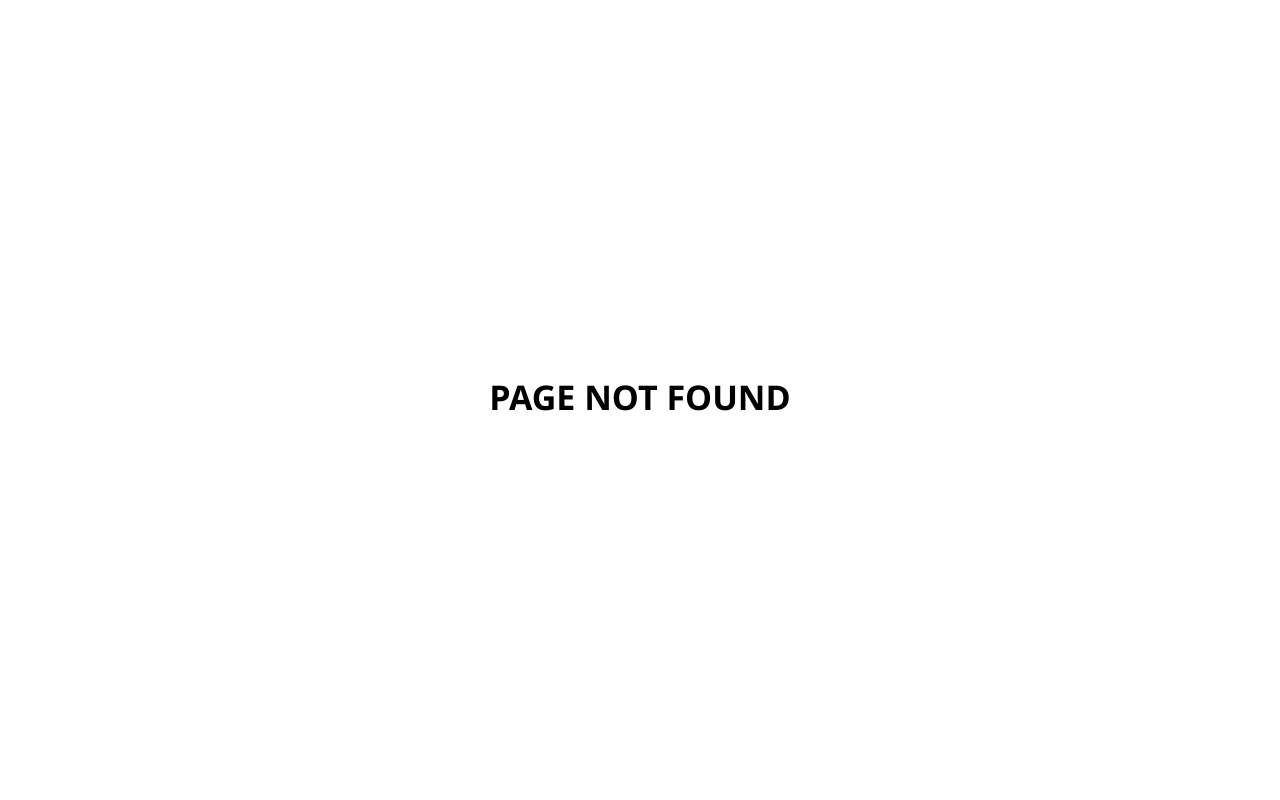
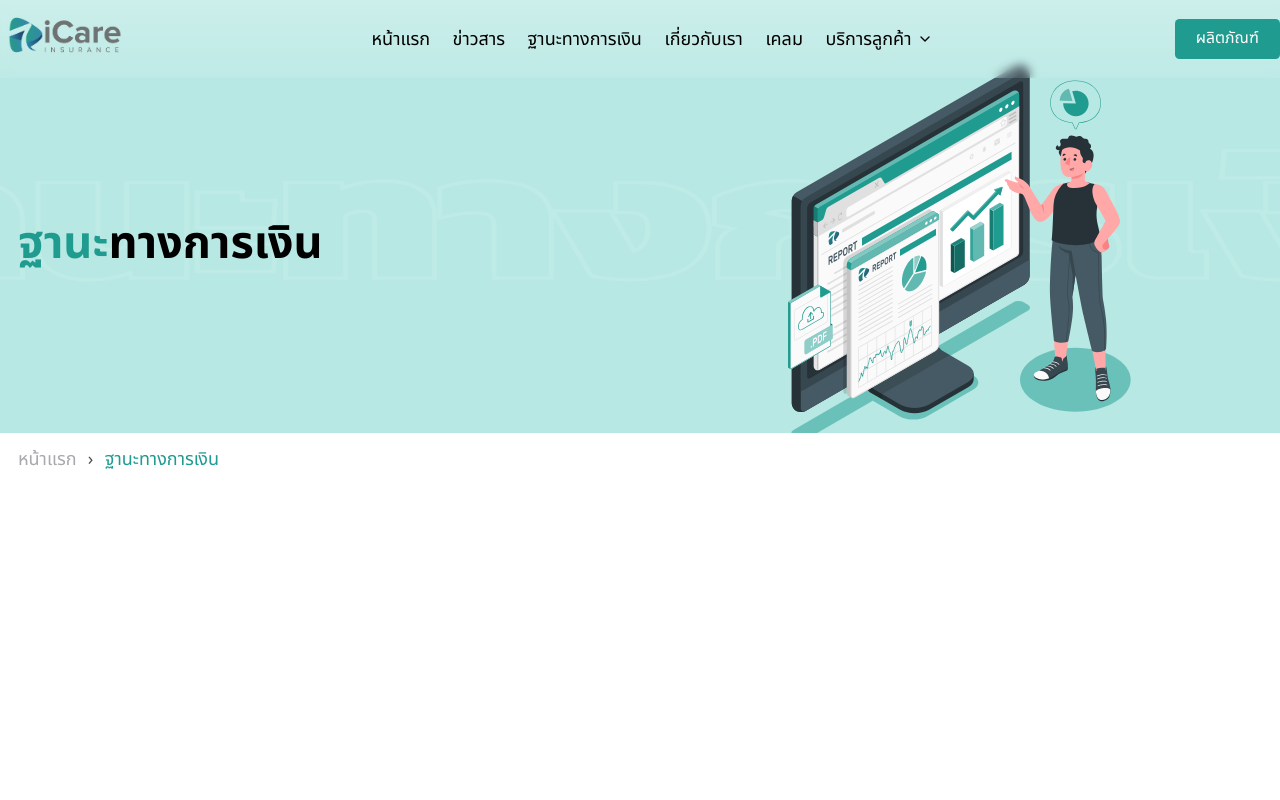
Before and after one commit to natthapong-t/corporate-website-demo, a Next.js app: page /status in a window 1280 px wide. Before the commit this address had no page. Shown: the top 800 px of the page. Built offline with nearby package versions, Linux system fonts and the light colour scheme; a web font is replaced by a local one.

Commit message:
fix: fix header resizing unintentionally

```diff
--- a/app/layout.tsx
+++ b/app/layout.tsx
@@ -1,4 +1,5 @@
 import '@mantine/core/styles.css';
+import '../public/global.css';
 
 import React from 'react';
 import { ColorSchemeScript, mantineHtmlProps, MantineProvider } from '@mantine/core';
--- a/app/page.tsx
+++ b/app/page.tsx
@@ -1,4 +1,3 @@
-import '../public/global.css';
 
 import {
   Carousel_Image,
--- /dev/null
+++ b/app/status/page.tsx
@@ -0,0 +1,34 @@
+
+import { Flex } from '@mantine/core';
+import { Footer, MyBreadcrumbs } from '@/components';
+import { Hero_status } from '@/components/Status/';
+
+function aboutUs() {
+  const items = [
+    { title: 'หน้าแรก', href: '/' },
+    { title: 'ฐานะทางการเงิน', href: '/status' },
+  ];
+
+  return (
+    <>
+      <Hero_status />
+      <Flex w={'100%'} justify={'center'}>
+        <Flex
+          w={'100%'}
+          direction={'column'}
+          align={'left'}
+          maw={'1280px'}
+          gap={'2rem'}
+          pb={'2rem'}
+        >
+          <MyBreadcrumbs items={items} />
+
+          <Flex h={'100vh'}></Flex>
+        </Flex>
+      </Flex>
+      <Footer />
+    </>
+  );
+}
+
+export default aboutUs;
--- a/components/Header/Header.module.css
+++ b/components/Header/Header.module.css
@@ -1,5 +1,5 @@
 .header {
-  background: linear-gradient(to bottom, rgba(255, 255, 255, 0.3),rgba(255, 255, 255, 0.1) 100%);
+  background: linear-gradient(to bottom, rgba(255, 255, 255, 0.3), rgba(255, 255, 255, 0.1) 100%);
   /* filter: blur(5px); */
   backdrop-filter: blur(5px);
   -webkit-backdrop-filter: blur(5px);
--- a/components/Header/Header.tsx
+++ b/components/Header/Header.tsx
@@ -83,39 +83,39 @@ export function Header() {
         w={'100%'}
         className={classes.header}
         justify={'center'}
-        h={isMediumScreen ? '72px' : '78px'}
+        style={{ height: isMediumScreen ? '72px' : '78px' }}
       >
-        <Group justify="space-between" h="100%" w={'100%'} maw={'1280px'}>
+        <Group justify="space-between" w={'100%'} style={{ maxWidth: '1280px' }}>
           <Burger opened={drawerOpened} onClick={toggleDrawer} hiddenFrom="md" />
           <Anchor href="/" visibleFrom="md">
             <img src="logo_ici.png" alt="Logo" height="50" />
           </Anchor>
-          <Group h="100%" gap={0} visibleFrom="md">
+          <Group gap={0} visibleFrom="md" h={'100%'}>
             <Link href="/" className={classes.link}>
               หน้าแรก
             </Link>
-            <a href="#" className={classes.link}>
+            <Link href="#" className={classes.link}>
               ข่าวสาร
-            </a>
-            <a href="#" className={classes.link}>
+            </Link>
+            <Link href="/status" className={classes.link}>
               ฐานะทางการเงิน
-            </a>
+            </Link>
             <Link href="/about-us" className={classes.link}>
               เกี่ยวกับเรา
             </Link>
-            <a href="#" className={classes.link}>
+            <Link href="#" className={classes.link}>
               เคลม
-            </a>
+            </Link>
             <HoverCard width={600} position="bottom" radius="md" shadow="md" withinPortal>
               <HoverCard.Target>
-                <a href="#" className={classes.link}>
+                <Link href="#" className={classes.link}>
                   <Center inline>
                     <Box component="span" mr={5}>
                       บริการลูกค้า
                     </Box>
                     <IconChevronDown size={16} />
                   </Center>
-                </a>
+                </Link>
               </HoverCard.Target>
 
               <HoverCard.Dropdown style={{ overflow: 'hidden' }} w={250}>
@@ -148,7 +148,7 @@ export function Header() {
             <Text component="a" href="#" className={classes.link}>
               ข่าวสาร
             </Text>
-            <Text component="a" href="#" className={classes.link}>
+            <Text component="a" href="/status" className={classes.link}>
               ฐานะทางการเงิน
             </Text>
             <Text component="a" href="/about-us" className={classes.link}>
--- a/components/HomePage/Hero/Hero.tsx
+++ b/components/HomePage/Hero/Hero.tsx
@@ -64,7 +64,6 @@ export function Hero() {
 
   // console.log('hero height = ' + dynamicHeight);
   return (
-    <Box>
       <BackgroundImage
         // bg={'#dddddd'}
         h={dynamicHeight}
@@ -154,6 +153,5 @@ export function Hero() {
           </Paper>
         </Flex>
       </BackgroundImage>
-    </Box>
   );
 }
--- a/components/HomePage/ManSection/ManSection.tsx
+++ b/components/HomePage/ManSection/ManSection.tsx
@@ -137,6 +137,8 @@ export function ManSection() {
                 radius={999}
                 fw={'normal'}
                 style={isSmallScreen ? {} : { width: 'fit-content' }}
+                component='a'
+                href='/about-us'
               >
                 เกี่ยวกับเรา
               </Button>
--- /dev/null
+++ b/components/Status/Hero/Hero_status.tsx
@@ -0,0 +1,113 @@
+'use client';
+
+import React, { useEffect, useState } from 'react';
+import { BackgroundImage, Box, Flex, Title } from '@mantine/core';
+import { useViewportSize } from '@mantine/hooks';
+import { useResponsive } from '@/hooks/useResponsive';
+import { Header } from '../../Header/Header';
+
+export function Hero_status() {
+  const { isMediumScreen, isSmallScreen, isLargeScreen } = useResponsive();
+  const [svgSize, setSvgSize] = useState<{ width: number; height: number } | null>(null);
+  const [mobileSvgSize, setMobileSvgSize] = useState<{ width: number; height: number } | null>(
+    null
+  );
+  const { width } = useViewportSize();
+
+  useEffect(() => {
+    const onGetSvg = async (
+      svgPath: string,
+      setSize: React.Dispatch<React.SetStateAction<{ width: number; height: number } | null>>
+    ) => {
+      try {
+        const response = await fetch(svgPath);
+        const parser = new DOMParser();
+        const svgText = await response.text();
+        const doc = parser.parseFromString(svgText, 'image/svg+xml');
+        const svgElement = doc.querySelector('svg');
+
+        if (svgElement) {
+          const width = parseFloat(svgElement.getAttribute('width') || '');
+          const height = parseFloat(svgElement.getAttribute('height') || '');
+          setSize({ width, height });
+        }
+      } catch (error) {
+        console.error(`Error fetching SVG (${svgPath}):`, error);
+      }
+    };
+
+    onGetSvg('/Status/Hero_status.svg', setSvgSize);
+    onGetSvg('/Status/Hero_status_mobile.svg', setMobileSvgSize);
+  }, []);
+
+  const dynamicHeight = svgSize ? (width * svgSize.height) / svgSize.width : 0;
+  const mobileDynamicHeight = mobileSvgSize
+    ? (width * mobileSvgSize.height) / mobileSvgSize.width
+    : '100%';
+
+  const backgroundImage = isSmallScreen
+    ? '/Status/Hero_status_mobile.svg'
+    : '/Status/Hero_status.svg';
+  const heightValue = isSmallScreen ? mobileDynamicHeight : dynamicHeight;
+
+  console.log('bg height = ' + dynamicHeight);
+  return (
+    <BackgroundImage
+      src={backgroundImage}
+      style={{
+        backgroundSize: 'cover',
+        backgroundPosition: 'center',
+        backgroundRepeat: 'no-repeat',
+        width: '100%',
+        height: heightValue,
+      }}
+    >
+      <Header />
+      <Flex
+        // bg={'cyan'}
+        h={heightValue}
+        align={'center'}
+        justify={'end'}
+        style={{ flexDirection: 'column', alignItems: 'center', gap: '2rem' }}
+        mt={isSmallScreen ? '0' : '0'}
+      >
+        <Flex
+          // bg={'red'}
+          gap={isSmallScreen ? 'sm' : ''}
+          px={isMediumScreen || isLargeScreen ? '16px' : '0'}
+          pb={isSmallScreen ? '10%' : ''}
+          w={'100%'}
+          h={'100%'}
+          direction={isSmallScreen ? 'column' : 'row'}
+          align={'center'}
+          justify={isSmallScreen ? 'flex-end' : 'space-around'}
+          maw={isSmallScreen ? '100%' : '1280px'}
+        >
+          <Flex direction={'column'} h={'100%'} flex={isSmallScreen ? 1 : 1} justify={'center'}>
+            <Flex
+              // bg={'indigo'}
+              flex={isSmallScreen ? 0 : 3}
+              align={isSmallScreen ? 'center' : ''}
+              justify={'center'}
+              direction={'column'}
+              h={isSmallScreen ? 'auto' : '100%'}
+              px={isSmallScreen ? '16px' : '0'}
+              mt={isSmallScreen ? '-2.53333rem' : 0}
+            >
+              <Title order={1} fz={isMediumScreen ? '1.75rem' : '2.5rem'}>
+                <span style={{ color: '#1F9B90' }}>ฐานะ</span>ทางการเงิน
+              </Title>
+            </Flex>
+          </Flex>
+          <Box
+            w={'100%'}
+            h={'100%'}
+            visibleFrom="sm"
+            flex={1}
+            // bg={'blue'}
+          ></Box>
+        </Flex>
+      </Flex>
+    </BackgroundImage>
+  );
+}
--- /dev/null
+++ b/components/Status/index.ts
@@ -0,0 +1 @@
+export { Hero_status } from "./Hero/Hero_status";
```
Also changed, not shown: public/Status/Hero_status.svg (added), public/Status/Hero_status_mobile.svg (added).
